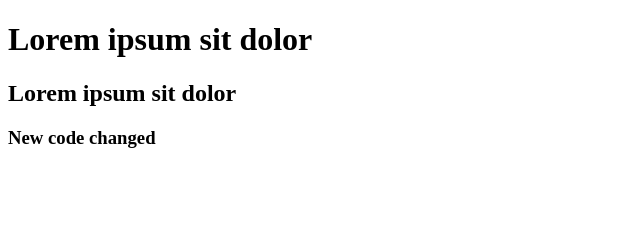
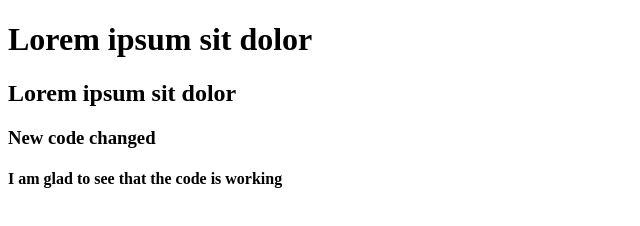
Before and after one commit to jkhena21/my-second-repo, a plain HTML site: page index.html in a window 1280 px wide. Shown: the whole page, without its empty margins (0-640 px from the left). Drawn offline with Linux system fonts and the light colour scheme.

Commit message:
styles added

```diff
--- a/index.html
+++ b/index.html
@@ -10,5 +10,6 @@
     <h1>Lorem ipsum sit dolor</h1>
     <h2>Lorem ipsum sit dolor</h2>
     <h3>New code changed</h3>
+    <h4>I am glad to see that the code is working</h4>
 </body>
 </html>
```
